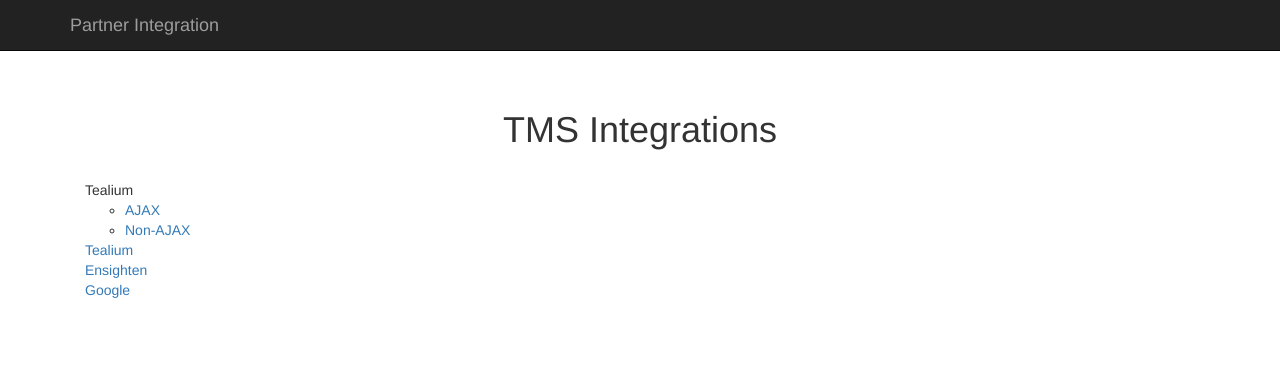
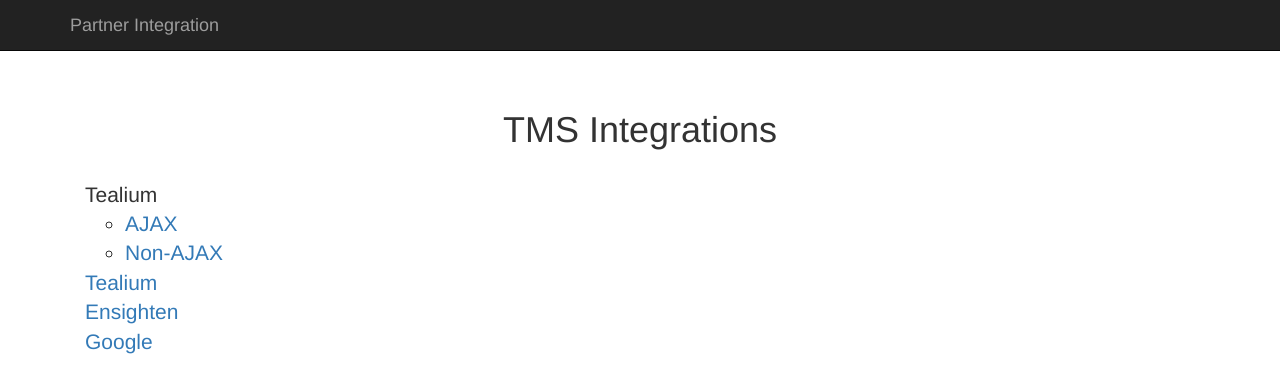
Before and after one commit to andrewwolfram/andrewwolfram.github.io, a browser extension: page TMS/index.html in a window 1280 px wide. Drawn offline with nearby package versions, Linux system fonts and the light colour scheme.

Commit message:
Add lead class to div

```diff
--- a/TMS/index.html
+++ b/TMS/index.html
@@ -38,7 +38,7 @@
                 <div class="starter-template">
                     <h1>TMS Integrations</h1>
                     <br>
-                    <div class='text-left'>
+                    <div class='text-left lead'>
                     <ul class='list-unstyled'>
                         <li>Tealium</li>
                         <ul>
```
